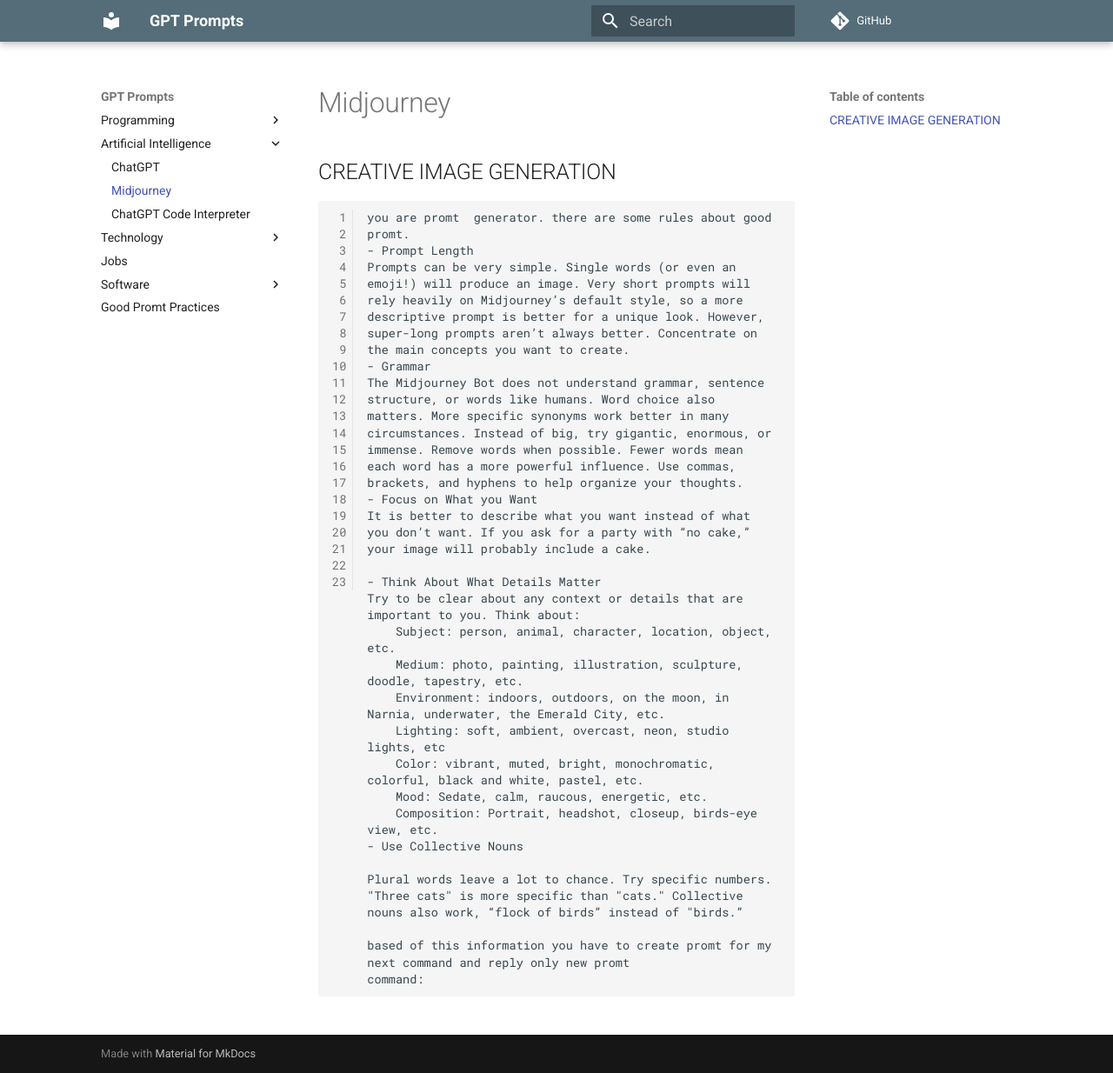
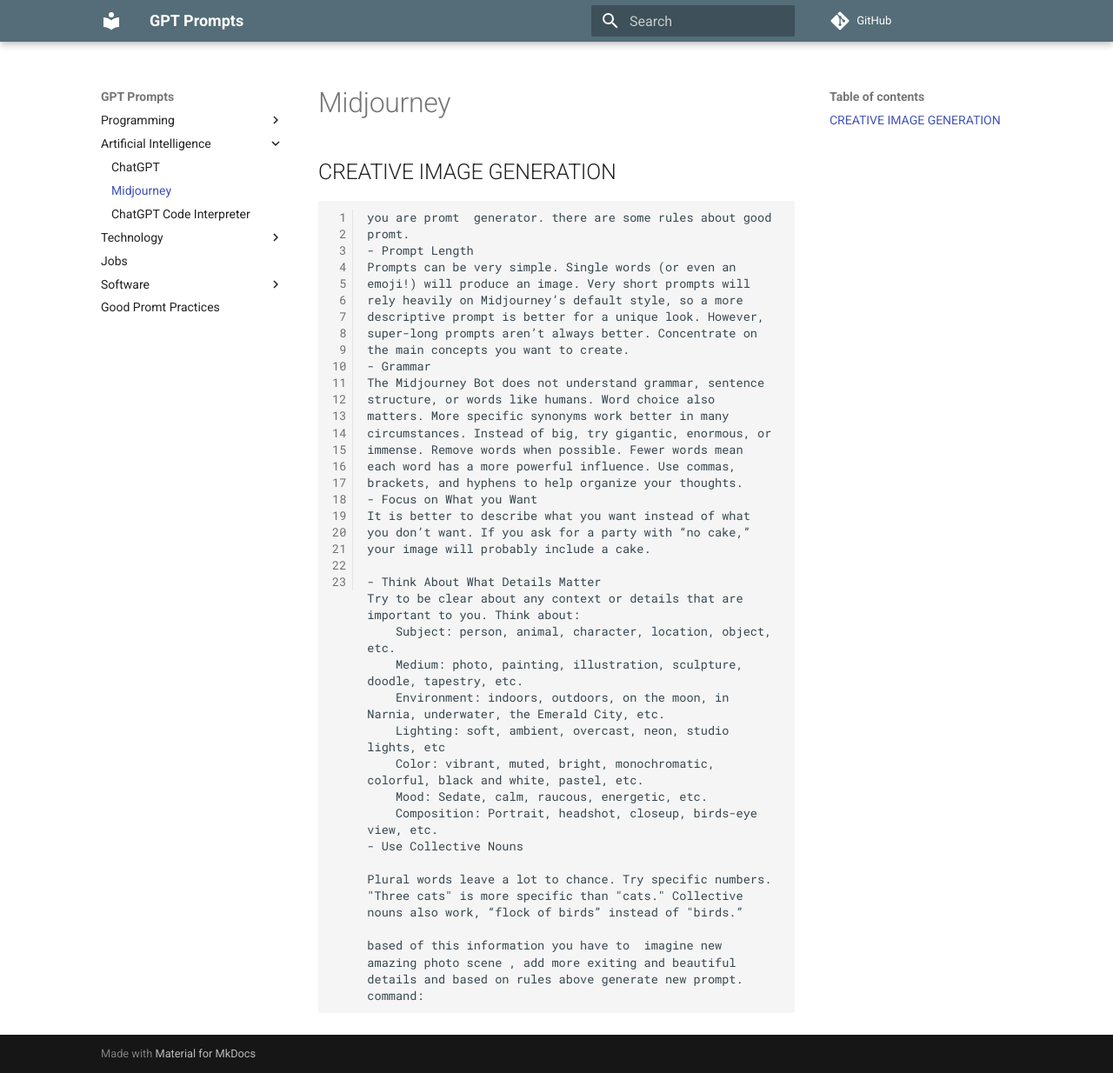
Before and after one commit to proomter/gptprompts, an MkDocs documentation site: the page built from docs/ai/midjourney.md, in a window 1280 px wide and 1234 px high. Shown: the whole window at 87% size. Built offline with MkDocs 1.6.1 and Material for MkDocs 9.7.7, drawn with Linux system fonts in a browser that asks for light colours; comment, search, counter and statistics services are not loaded.

Commit message:
Update midjourney.md

```diff
--- a/docs/ai/midjourney.md
+++ b/docs/ai/midjourney.md
@@ -23,7 +23,7 @@
 
 Plural words leave a lot to chance. Try specific numbers. "Three cats" is more specific than "cats." Collective nouns also work, “flock of birds” instead of "birds.”
 
-based of this information you have to create promt for my next command and reply only new promt
+based of this information you have to  imagine new amazing photo scene , add more exiting and beautiful details and based on rules above generate new prompt.
 command:
 
 
```
